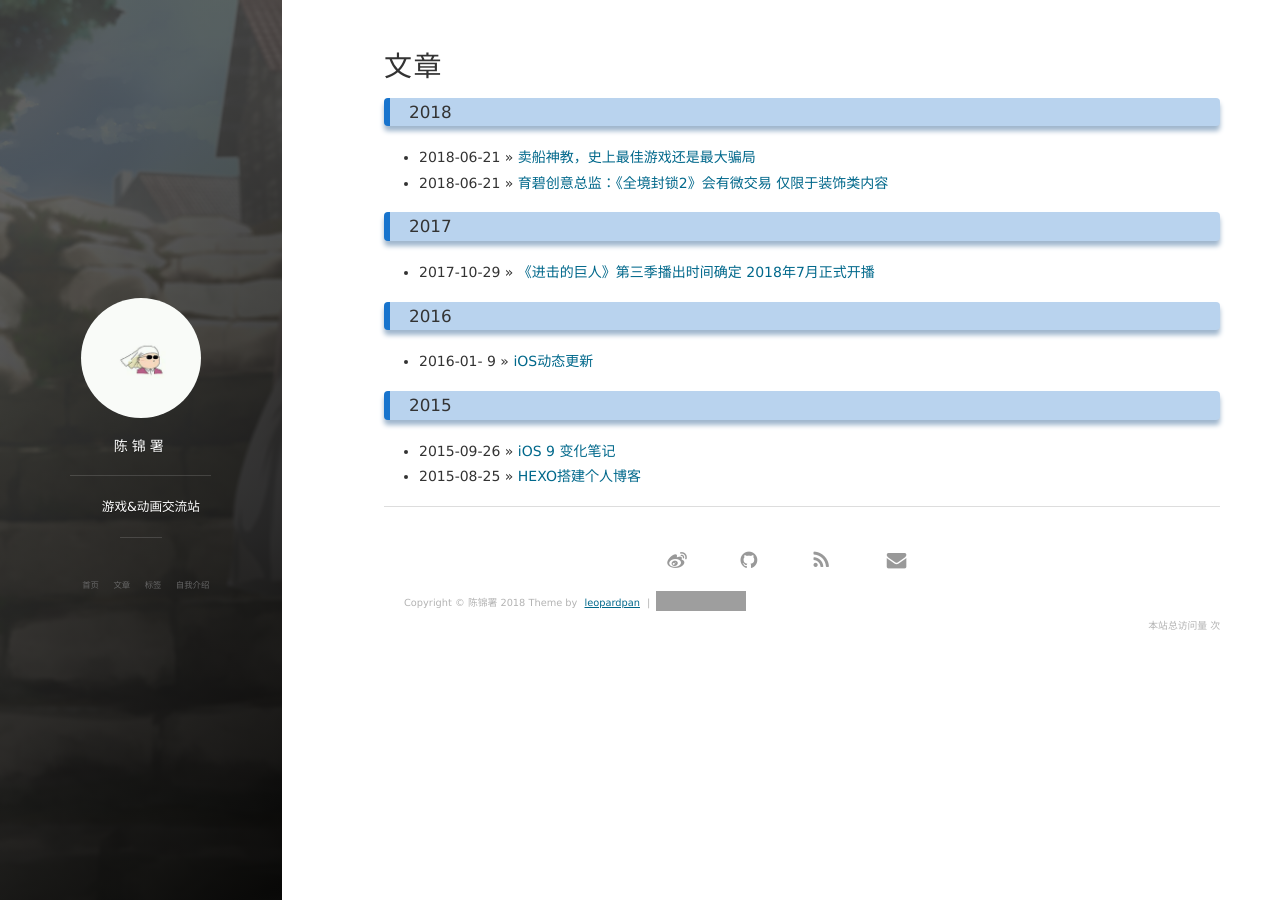
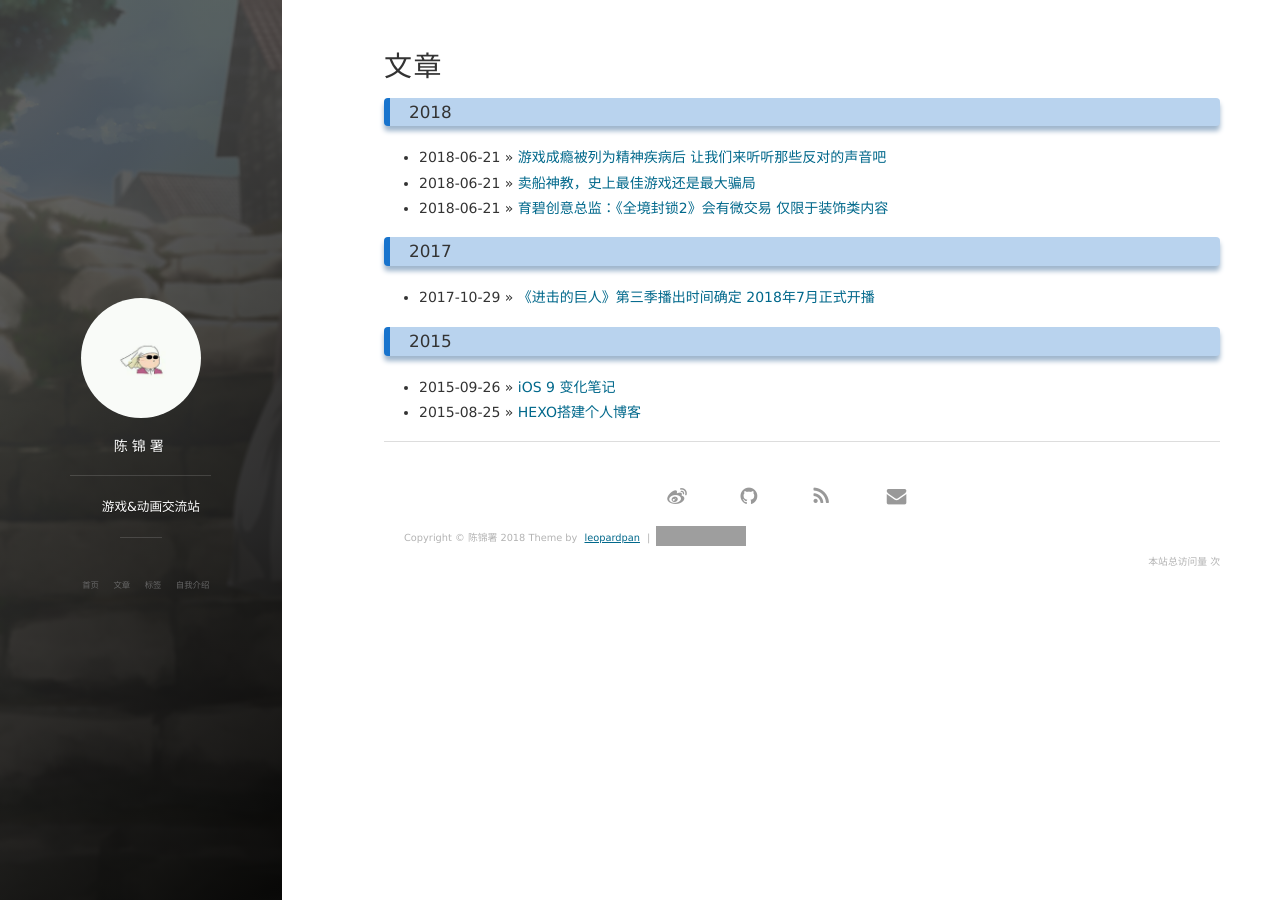
Before and after one commit to chenjinshu123/Chenjinshu123.github.io, a Jekyll site: the page built from archive.html, in a window 1280 px wide. Built offline with Jekyll 4.4.1, drawn with Linux system fonts in a browser that asks for light colours; nearby versions of some CDN libraries; comment, search, counter and statistics services are not loaded; part of the change alters nothing that is shown; grey boxes are pictures that could not be loaded.

Commit message:
Update 2016-01-09-iOS_OTA.md

```diff
--- a/_posts/2016-01-09-iOS_OTA.md
+++ b/_posts/2016-01-09-iOS_OTA.md
@@ -1,103 +1,31 @@
 ---
 layout: post
-title: "iOS动态更新"
-date: 2016-01-09 11:15:06
-description: "iOS 使用Runtime 实现动态更新"
-tag: iOS
+title: 游戏成瘾被列为精神疾病后 让我们来听听那些反对的声音吧
+date: 2018-06-21 11:15:06
+tag: 游戏
 
 ---
+　　打算将此次写入‘游戏障碍’的 ICD-11 提交明年世卫大会的 WHO，正面着来自医学界、游戏界的大量质疑乃至反对声浪。
+　　‘杨永信们’似乎迎来了高光时刻。
+　　6 月 18 日，《环球时报》旗下环球网引用台湾媒体消息，称世界卫生组织 （WHO） 今年初决定将游戏成瘾列入精神疾病，‘相关规定将自 19 日起生效，WHO 将通知世界各国政府，将游戏成瘾纳入医疗体系’，相关报道一经刊发随即引发国内媒体大量转载，就连《人民日报》官方微博也以《世卫组织：明天起，游戏成瘾被正式列入精神疾病》为题进行了转发。
 
-* 1、控件到 `window` 的层级关系:
-* 2、分析控件的详细路径:
-* 3、动态修改控件:
-* 4、工具篇:
-
-### 视图的层级关系
-
-每个 `App` , 至少有一个根 `Window` , 通常情况下我们只用一个 。`window` 有一个 `rootViewController` , 这就是我们所谓的根视图 , 我们所有的控制器都是放在 `rootViewController` 里面的。
+<img src="http://img5.dwstatic.com/www/1806/393517524777/393517573068.jpg" data-original="http://img.dwstatic.com/www/1806/393517524777/393517573068.jpg" alt="游戏成瘾被列为精神疾病后 让我们来听听那些反对的声音吧">
 
 
-如果在项目里有了这么一个路径 , 我们可以做什么呢？
+然而根据 WHO 在 6 月 18 日发布的官方新闻稿，明年 5 月，将‘游戏障碍’（gaming disorder）添加到关于成瘾性疾患章节中的第十一版《国际疾病分类》（ICD-11），才会被提交到世界卫生大会上由会员国最终批准，2022 年 1 月 1 日才开始生效，这次发布的是预先预览版，换句话说，依旧还是个草案。
+　　美国娱乐软件协会 （ESA） 同日发表声明称，目前 WHO 发布的 ICD-11 文件，仍然还是一份正在被讨论和检视的草案。‘世界各地的专家都表示要对 WHO 所提出的游戏障碍保持警惕，因为它可能会导致正常健康的心理状况被误判为疾病。没有客观的证据来定义和诊断这种疾病，支撑游戏障碍相关研究的内容具有高度争议性和不确定性。面对医学界和科学界的强烈反对，WHO 应该在明年 ICD-11 终稿确定将游戏障碍纳入其中之前，向外界提供确凿令人信服的证据和理由。’
+　　什么是‘游戏障碍’？
+　　在本次发布的 ICD-11 草案中，游戏障碍被定义为是一种游戏行为（‘数码游戏’或‘视频游戏’）模式，‘特点是对游戏失去控制力，日益沉溺于游戏，以致其他兴趣和日常活动都须让位于游戏，即使出现负面后果，游戏仍然继续下去或不断升级’。
+　　而这其中的重点则在于，‘就游戏障碍的诊断而言，行为模式必须足够严重，导致在个人、家庭、社交、教育、职场或其他重要领域造成重大的损害，并通常明显持续了至少 12 个月’。
+　　WHO 称，研究表明，在参与数字或视频游戏活动的人中，只有一小部分人受游戏障碍影响。不过也提到，参与游戏的人应该警惕他们花在游戏活动上的时间，特别是当他们因此而无暇顾及其他日常活动时，并警惕游戏行为模式引发的身心健康和社交功能的任何变化。
 
-* 在当项目很复杂 , 可以其它地方可以直接修改这个控件的状态
-* 当某个控件命名存在却又没有显示出来 , 可以通过路径来辅助查找
-* 由服务器下发一些配置 , 使用 `Runtime` 去动态的修改已上线的项目
+<img src="http://img5.dwstatic.com/www/1806/393517524777/393517573069.jpg" data-original="http://img.dwstatic.com/www/1806/393517524777/393517573069.jpg" alt="游戏成瘾被列为精神疾病后 让我们来听听那些反对的声音吧">
 
-下面将介绍如何使用代码来找出这些视图(控件)的路径
-
-### 分析控件的详细路径
-
-#### 1、找出根 `Window` :
-
-每一个视图、控件 , 他们最终的根都是main函数返回的 `application` , 通过 `[UIApplication sharedApplication]` 可以得到 。 `application` 的 `windows` 属性是一个数组 , 这里面装的是这个应用的所有 `Window` , 我们通常用的是第一个也就是 `application.windows[0]`
-
-#### 2、遍历视图 :
-
-得到了 `window` 对象一切都好办了 。 然后拿到 `window` 的 `rootViewController` , 在获取 `rootViewController` 里面所有的 `childViewControllers` 和 `view` 里的 `subviews` , 一直递归下去就可以得到当前屏幕里所有视图对象了 , 同时可以通过 `runtime` 把它们的 `property`、`delegate` 都获取出来。
-
-结合 `Reveal` 或者 `Xcode` 自带的 `Captuer View Hiearachy` , 我们可以推测一下这两个的的实现原理了 :
-
-1、根据应用得到根视图
-2、递归获取里面的所有控件
-3、按照他们的层级关系一层一层的画出来
-
-### 动态修改控件
-
-1、把上面获取到的所有控件的详细信息上传到服务器 。
-2、根据业务需求由服务器给我们下发对应的配置列表，以 `button` 为例 : 配置列表里必须要有 :
-
-> 1)、`button` 的全路径 : 如 `UIWindow` -> `UIWindow` -> `UIView` -> `UIView` -> `UILayoutContainerView` -> `UITabBar` -> `UIView` —> `UIButton`
-
-> 2)、`button` 的唯一标识 : 如 `tag` 值或自己实现的一套算法生成的唯一标识 , 目的是防止与 `button` 同一层次的视图搞混 。
-
-> 3)、 根据路径及唯一标识来匹配 `App` 里的控件 , 匹配和上面的查找原理是相通的。
-
-> 4)、 匹配成功代表  `button` 确实存在 , 根据业务需求做后续操作 。
-
-> 提示: 匹配策略尽可能的多 , 防止意外情况某一两个标识生成失败或者生成相同 。
-
-3、修改 `button` 的状态。
-
-> 1)、 如某个按钮点了会 `Crash` 或暂时不需要被点击 , 但是又要展示出来 , 可以直接修改 `button` 的 `enabled` 属性 。
-
-> 2)、 如某业务暂时关闭 , 可以直接修改入口 `按钮` frame为0 , 前提是要自动布局已做好 。
-
-> 3)、 如给购买 `按钮` 添加监听事件 `addTarget: action: forControlEvents:`
-
-> `target` 也可以通过上面 `遍历视图` 获取到 , `action` 可以由服务器下发 , 也可以一开始就写死 , 等有需求的时候直接传不同的参数就行了 。
-
-4、 绑定查找控件时 , 这个界面必须要已经初始化完成了才行 , 假如界面还没生成肯定是查找不到这个控件的 。 这里给大家提供两种思路 :
-
-> 1、使用Runtime `Method Swizzing` ,  直接把修改控件的方法与 `didMoveToSuperview` 和 `didMoveToWindow` 动态绑定 , 等这个控件加载出来之后再去修改 , 查找路径正确的话肯定就能找到了 。
-
-> 2、在具体的类里面 , 等控件的初始化方法调用完后 , 再去执行动态修改 , 如在`viewDidLoad` 里面初始化控件 , 在 `viewWillAppear:` 里面动态修改 。
-
-> 建议使用第一种适用范围更强 。
+总的来说，WHO 此次所提出的‘游戏障碍’概念，其实和大多数普通民众所宽泛认知的‘游戏成瘾’并不是同一个概念，部分媒体以‘游戏成瘾’一词替换‘游戏障碍’，有误导之嫌。
+　　WHO 不是真理部 医学界游戏界大声质疑
+　　打算将此次写入‘游戏障碍’的 ICD-11 提交明年世卫大会的 WHO，正面着来自医学界、游戏界的大量质疑乃至反对声浪。
+　　更为确切地说，自从去年传出 WHO 要将‘游戏障碍’认定为精神疾病之后，一些心理健康方面的专业人士便一直在与之作‘斗争’，认为这更多地应该从道德关怀层面着手解决，而不应该将之视作是科学问题。
+　　心理学者、美国佛罗里达州史丹森大学的媒体研究员 Christopher Ferguson 称，外界普遍担忧 WHO 关于‘游戏障碍’的判断‘没有确凿的研究基础’。美国精神医学学会便表示，没有足够的证据来将游戏成瘾视为‘精神障碍疾病’。美国心理学协会旗下一媒介心理学组织也在今年早些时候发布了一份政策声明，对 WHO 的相关草案表示担忧，称目前的研究基础并不足以应对相关问题。
 
 
-上架后的 `应用` 可能会遇到的一些突发状况 , 未测出的`Crash`、临时改点小需求 , 等等 , 我们总不能每次因为一点小改动就重新提交一次 `App Store` , 先不说 `App Store` 的审核时间 , 频繁的让用户去更新应用 , 用户也会烦的 。使用这篇文章所讲的来实现动态更新是再合适不过了 。
-
-首先上面讲的 `动态更新` 是完全脱离出来的一个模块 , 跟业务逻辑没有任何关系 , 只需要部署一次就行了 , 等开发下一个项目也可以直接拿过去使用 。这里的动态更新适用于局部的视图、控件的修改 , 如果你有其它需求可以考虑 [JSPatch](https://github.com/bang590/JSPatch) , 下发脚本也是一个不错的选择 。
-
-
-### 工具篇
-使用一些UI调试的辅助工具 , 使我们查看视图在项目中得层次结构更为方便 。
-常用的UI调试的工具：
-
-* Captuer View Hiearachy
-* Reveal
-
-Xcode自带的 `Captuer View Hiearachy` 实现步骤:
-
-* 1、打开Xcode , 运行项目 , 选择最顶部的 `Debug`
-* 2、`Debug` -> `View Debugging` -> `Show View Frames`
-* 3、`Debug` -> `View Debugging` -> `Captuer View Hiearachy`
-
-Xcode里面就变成了三维的视图了 , Xcode左侧展示出来的是层级关系的树状图 。
-
-Reveal的功能相对来说更强大 , 适用于UI调试视图查找 。使用方法请看 [Reveal集成指南](http://support.revealapp.com/kb/getting-started/reveal) 。
-
-
-<br>
-
-转载请注明：[潘柏信的博客](http://baixin) » [点击阅读原文](http://baixin.io/2016/01/iOS_OTA/)
+---
```
